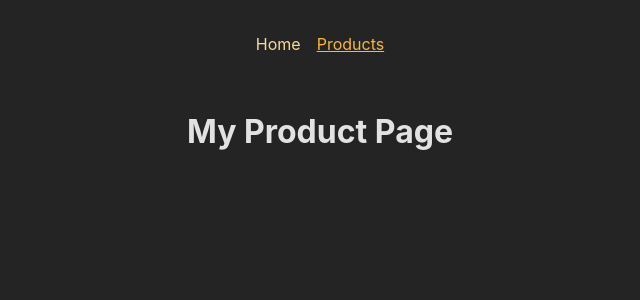
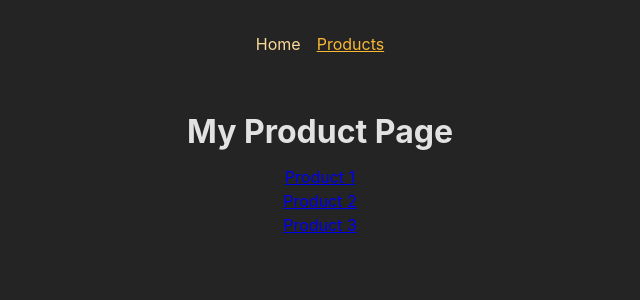
Before and after one commit to amirooism/Multi-Page-SPA-Router-App, a React (Create React App) app: page /products in a window 1280 px wide. Shown: the top 300 px of the page, without its empty margins (320-960 px from the left). Built offline with nearby package versions, Linux system fonts and the light colour scheme.

Commit message:
we add like for dynamic routes, I create a list of products in products.js so it would be like products we getting from the api and mapping through them, the importat part if you see i give the to prof of the Link the productId we set with params in products details :)

```diff
--- a/src/pages/Products.js
+++ b/src/pages/Products.js
@@ -1,5 +1,23 @@
+import { Link } from "react-router-dom";
+
+const PRODUCTS = [
+  { id: "p1", title: "Product 1" },
+  { id: "p2", title: "Product 2" },
+  { id: "p3", title: "Product 3" },
+];
+
 function Products() {
-    return <h1>My Product Page</h1>
-
+  return (
+    <>
+      <h1>My Product Page</h1>
+      <ul>
+        {PRODUCTS.map((prod) => (
+          <li key={prod.id}>
+            <Link to={`/products/${prod.id}`}>{prod.title}</Link>
+          </li>
+        ))}
+      </ul>
+    </>
+  );
 }
-export default Products
+export default Products;
--- a/src/pages/ProductsDetail.js
+++ b/src/pages/ProductsDetail.js
@@ -1,4 +1,6 @@
-import { useParams } from "react-router-dom";
+import { Link, useParams } from "react-router-dom";
+
+
 
 function ProductDetailPage() {
   const params = useParams();
```
